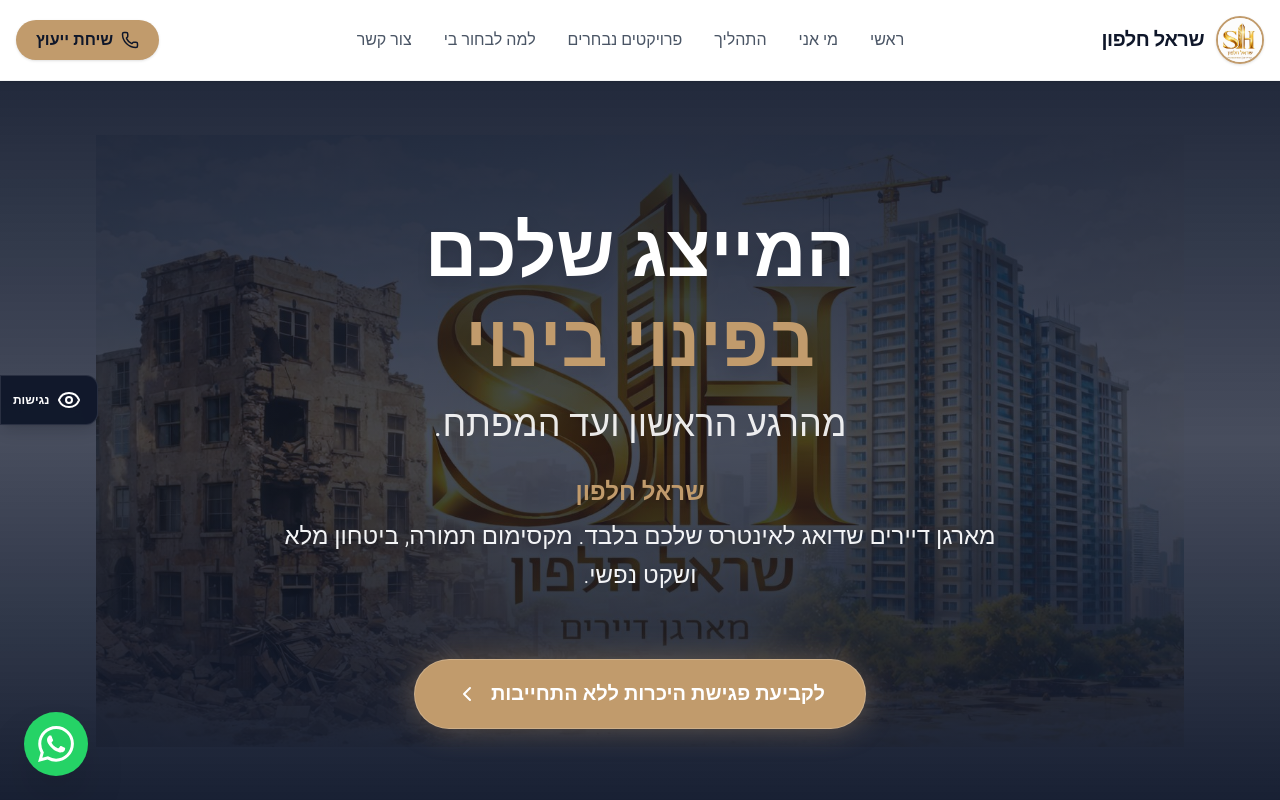
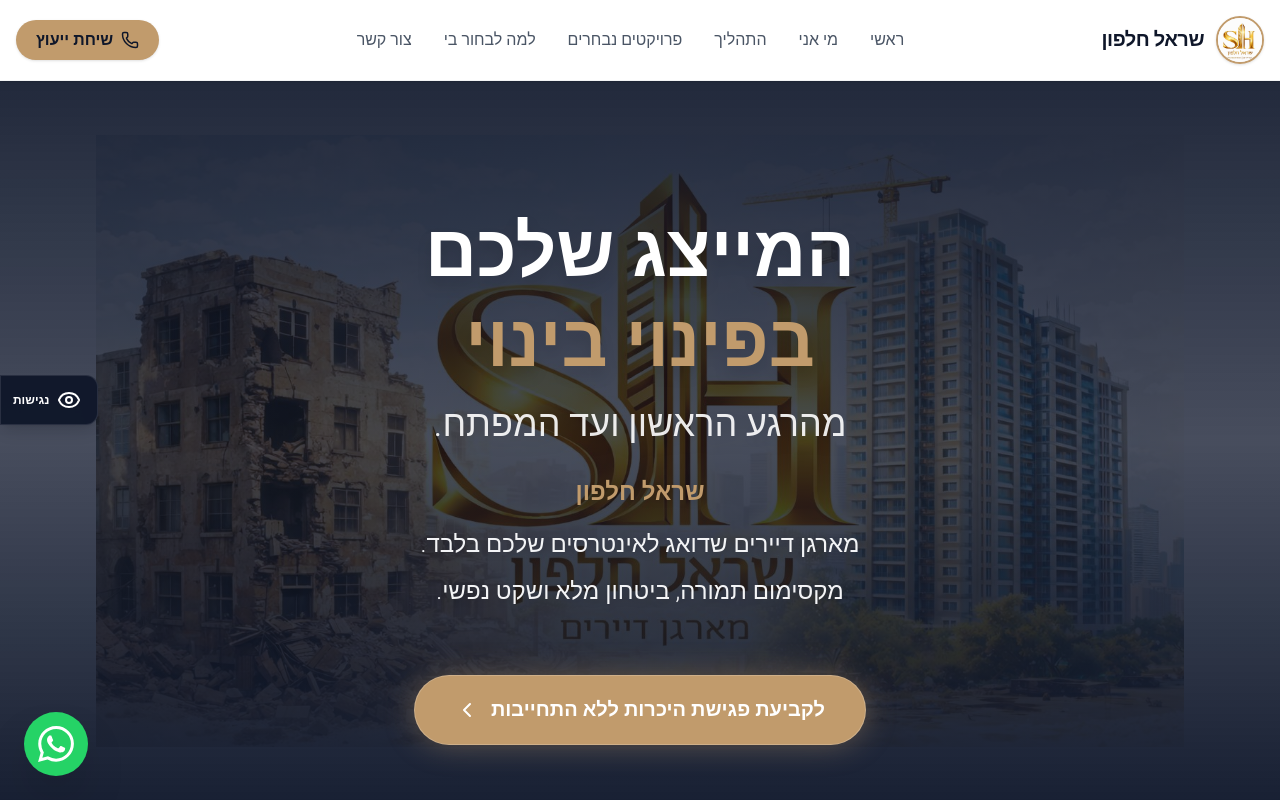
Before and after one commit to AmnonHalili/sarel, a React (Vite) app: page / in a window 1280 px wide. Shown: the top 800 px of the page. Built offline with nearby package versions, Linux system fonts and the light colour scheme.

Commit message:
Refactor Hero text layout for improved readability
Replaced a single paragraph with separate elements for the name and two distinct text lines. Wrapped content in a centered div for better structure and visual clarity.

```diff
--- a/src/components/Hero.jsx
+++ b/src/components/Hero.jsx
@@ -32,10 +32,15 @@ const Hero = () => {
                     </FadeIn>
 
                     <FadeIn delay={0.4} direction="up" fullWidth>
-                        <p className="text-xl md:text-2xl text-gray-100 leading-relaxed font-light max-w-3xl mx-auto drop-shadow-md">
-                            <strong className="text-brand-gold font-bold block mb-2 text-2xl">שראל חלפון</strong>
-                            מארגן דיירים שדואג לאינטרס שלכם בלבד. מקסימום תמורה, ביטחון מלא ושקט נפשי.
-                        </p>
+                        <div className="max-w-3xl mx-auto text-center">
+                            <strong className="text-brand-gold font-bold block mb-4 text-2xl drop-shadow-md">שראל חלפון</strong>
+                            <p className="text-xl md:text-2xl text-gray-100 leading-relaxed font-light drop-shadow-md">
+                                מארגן דיירים שדואג לאינטרסים שלכם בלבד.
+                            </p>
+                            <p className="text-xl md:text-2xl text-gray-100 leading-relaxed font-light drop-shadow-md mt-2">
+                                מקסימום תמורה, ביטחון מלא ושקט נפשי.
+                            </p>
+                        </div>
                     </FadeIn>
 
                     <FadeIn delay={0.6} direction="up" fullWidth>
```
